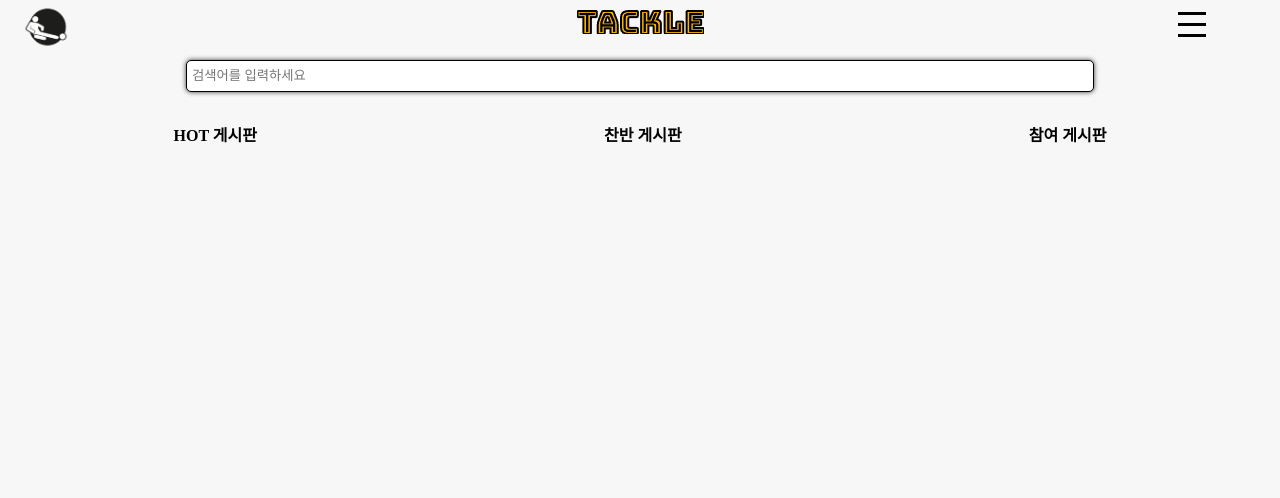
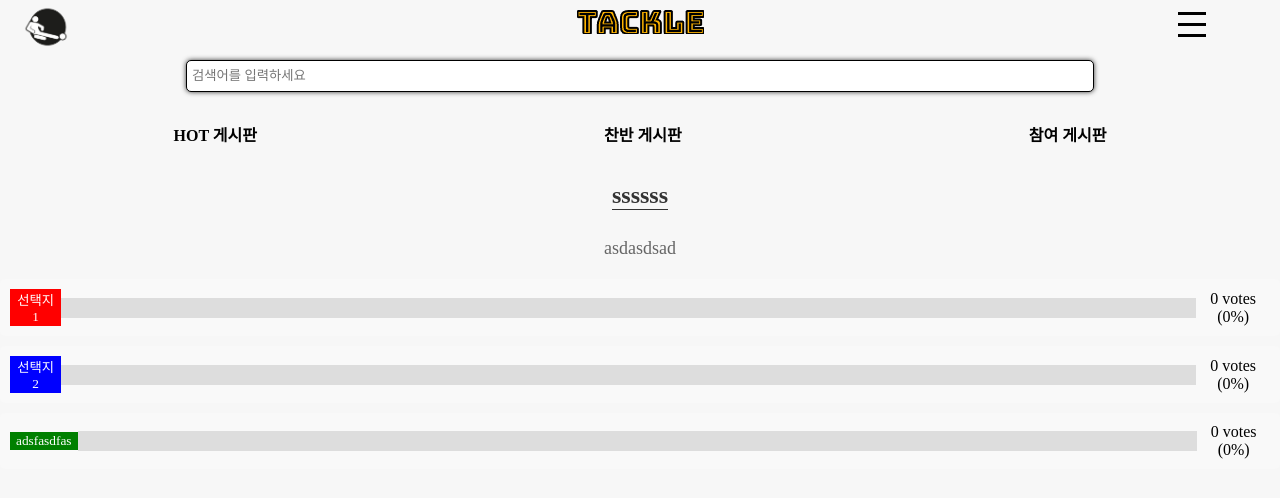
Before and after one commit to ejeonghun/react_tackle, a React (Create React App) app in the folder frontend/: page /vote/1 in a window 1280 px wide. Shown: the top 498 px of the page. Built offline with nearby package versions, Linux system fonts and the light colour scheme; a web font is replaced by a local one.

Commit message:
투표 게시물 조회 페이지 작성 및 CSS 작업 및 State 작업 -> API 연동 필요, URL의 ID 값마다 API에 요청하는 주소도 다르게 처리 필요

```diff
--- a/frontend/src/App.js
+++ b/frontend/src/App.js
@@ -16,6 +16,7 @@ import Logout from './component/Logout/Logout.js';
 import Category from './component/Category/Category.js';
 import CategoryBoard from './component/CategoryBoard/CategoryBoard.js';
 import Support from './component/Support/Support';
+import Vote from './component/Vote/Vote';
 
 
     // 메인 페이지 구성
@@ -64,6 +65,8 @@ function MainLayout() {
         <Route path="/category/:categoryKey" element={<CategoryBoard />} />
         <Route path="/support" element={<Support />} />
         <Route path="/mypage/point" element={<Point />} />
+        <Route path="/vote/:id" element={<Vote title="ssssss" content="asdasdsad" options={["선택지1", "선택지2","adsfasdfas"]} />} />
+        {/* 여기에서 vote/? 의 값에 따라서 API로 부터 JSON형식으로 데이터를 받아 데이터를 처리하는 로직을 작성해야함. */}
       </Routes>
 
 
--- a/frontend/src/component/Board/Board.js
+++ b/frontend/src/component/Board/Board.js
@@ -53,7 +53,7 @@ function Board({BoardName}) {
             {data.map((post) => (
               <div className='Main_Content' key={post.id} style={{width:'100%'}}>
                 {/* 첫번째 최신글 */}
-                <Link to={`/${post.id}`}>
+                <Link to={`/vote/${post.id}`}>
                   <h4>{post.title}</h4>
               <h5 style={{textAlign:'right', margin:'0', marginBlock:'0'}}>누적 금액 : ${post.betted_amount}</h5>
               <div style={{ display: 'flex', justifyContent: 'space-around', position: 'relative'}}>
--- /dev/null
+++ b/frontend/src/component/Vote/Vote.css
@@ -0,0 +1,48 @@
+.title {
+    text-align:center;
+    font-size:24px;
+    font-weight:bold;
+    color:#333;
+    margin-bottom:10px;
+    border-bottom:1px solid #333 ;
+    display: inline-block;
+  }
+
+  .content {
+    text-align:center;
+    font-size:18px;
+    color:#666;
+    margin-bottom:20px;
+  }
+
+  .option-container {
+     background-color:#f9f9f9;
+     border-radius:5px;
+     padding:10px;
+     margin-bottom:10px;
+
+     display:flex;
+     align-items:center;
+  }
+  button{
+    flex-grow :1 ;
+    background-color :#4CAF50 ;
+    color : white ;
+    border-radius :5 px ;
+    border : none ;
+    padding :10 px ;
+    transition: background-color .3s ease; /* 배경색 변경 시 애니메이션 추가 */
+  }
+
+  .bar{
+    height: 20px;
+    background-color: #ddd; /* bar의 배경색 */
+    width: 100%; /* bar의 너비 */
+  }
+
+  .bar-fill{
+      height: 20px; /* bar의 높이 */
+      background-color:#4CAF50 ; /* 투표 수에 따른 채워지는 색상 */
+      width: 0; /* 초기 상태에서는 비어있다고 가정 */
+      transition: width .3s ease; /* 너비 변경 시 애니메이션 추가 */
+  }
--- /dev/null
+++ b/frontend/src/component/Vote/Vote.js
@@ -0,0 +1,42 @@
+import React, { useState } from 'react';
+import './Vote.css';
+
+function VotePage({ title, content, options }) {
+  const [votes, setVotes] = useState(Array(options.length).fill(0));
+  const colors = ['red', 'blue', 'green', 'purple']; // 선택지에 따른 색상 배열
+
+  const handleVote = (index) => {
+    const newVotes = [...votes];
+    newVotes[index]++;
+    setVotes(newVotes);
+  };
+
+  const totalVotes = votes.reduce((a,b) => a + b);
+
+  return (
+    <div className="vote-container">
+      <h1 className="title">{title}</h1>
+      <p className="content">{content}</p>
+      {options.map((option, index) => (
+        <div key={index} className="option-container">
+          {/* 버튼과 bar-fill의 배경색을 동적으로 설정 */}
+          <button style={{ backgroundColor: colors[index % colors.length] }} onClick={() => handleVote(index)}>{option}</button>
+          <div className="bar">
+            {/* votes[index] / totalVotes 비율에 따라 .bar-fill 의 넓이 조절 */}
+            <div
+              className="bar-fill"
+              style={{
+                width: `${totalVotes > 0 ? (votes[index] / totalVotes) * 100 : 0}%`,
+                backgroundColor: colors[index % colors.length]
+              }}
+            />
+          </div>
+          {/* 각 선택지 별 투표 수 및 비율 출력 */}
+          <span>{votes[index]} votes ({totalVotes > 0 ? Math.round((votes[index] / totalVotes) * 100) : 0}%)</span>
+        </div>
+      ))}
+    </div>
+);
+}
+
+export default VotePage;
```
